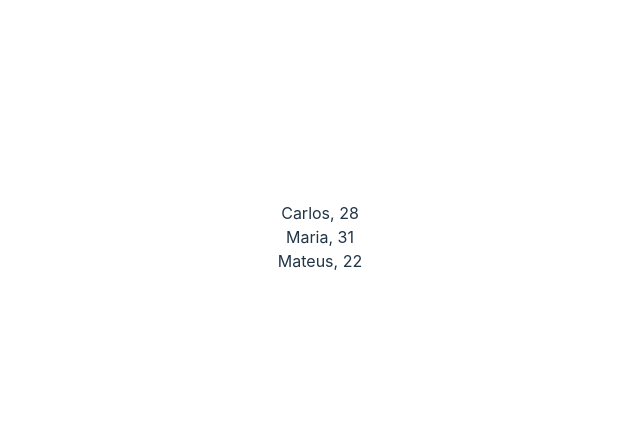
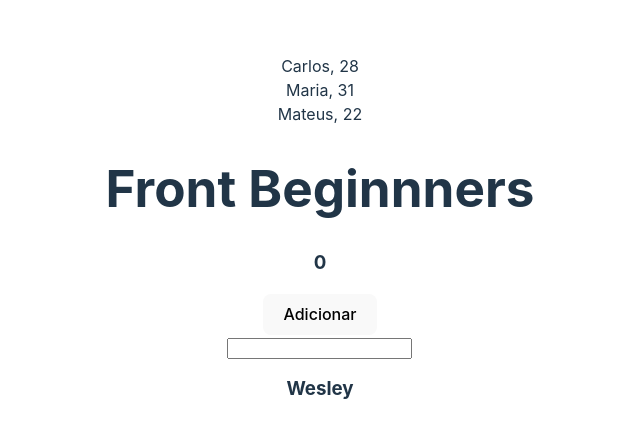
Before and after one commit to wesleypedro/desafio-100-dias-de-codigo, a React (Vite) app in the folder project-test/: page / in a window 1280 px wide. Shown: the part 163-600 px from the top of the page, without its empty margins (320-960 px from the left). Built offline with nearby package versions, Linux system fonts and the light colour scheme.

Commit message:
Adicionando exemplos de uso do hook useState

```diff
--- a/project-test/src/main.jsx
+++ b/project-test/src/main.jsx
@@ -4,10 +4,12 @@ import App from './App'
 import './index.css'
 
 import Map from './pages/1-map';
+import UseState from './pages/3-hook-useState';
 
 ReactDOM.createRoot(document.getElementById('root')).render(
   <React.StrictMode>
     {/* <App /> */}
     <Map />
+    <UseState />
   </React.StrictMode>,
 )
--- a/project-test/src/pages/3-hook-useState.jsx
+++ b/project-test/src/pages/3-hook-useState.jsx
@@ -0,0 +1,33 @@
+import '../App.css'
+import { useState } from 'react';
+
+function UseState() {
+    const [count, setCount] = useState(0);
+
+    const [valueInput, setValueInput] = useState('Wesley');
+
+    const add = () => {
+        setCount(count + 1);
+        console.log(count);
+    }
+
+    const onChangeInput = (event) => {
+        setValueInput(event.target.value);
+    }
+
+
+    return (
+        <div className='App'>
+            <h1>Front Beginnners</h1>
+            <h3>{count}</h3>
+            <button onClick={add}>Adicionar</button>
+
+            <div>
+                <input onChange={onChangeInput}/>
+            </div>
+            <h3>{valueInput}</h3>
+        </div>
+    )
+}
+
+export default UseState;
```
